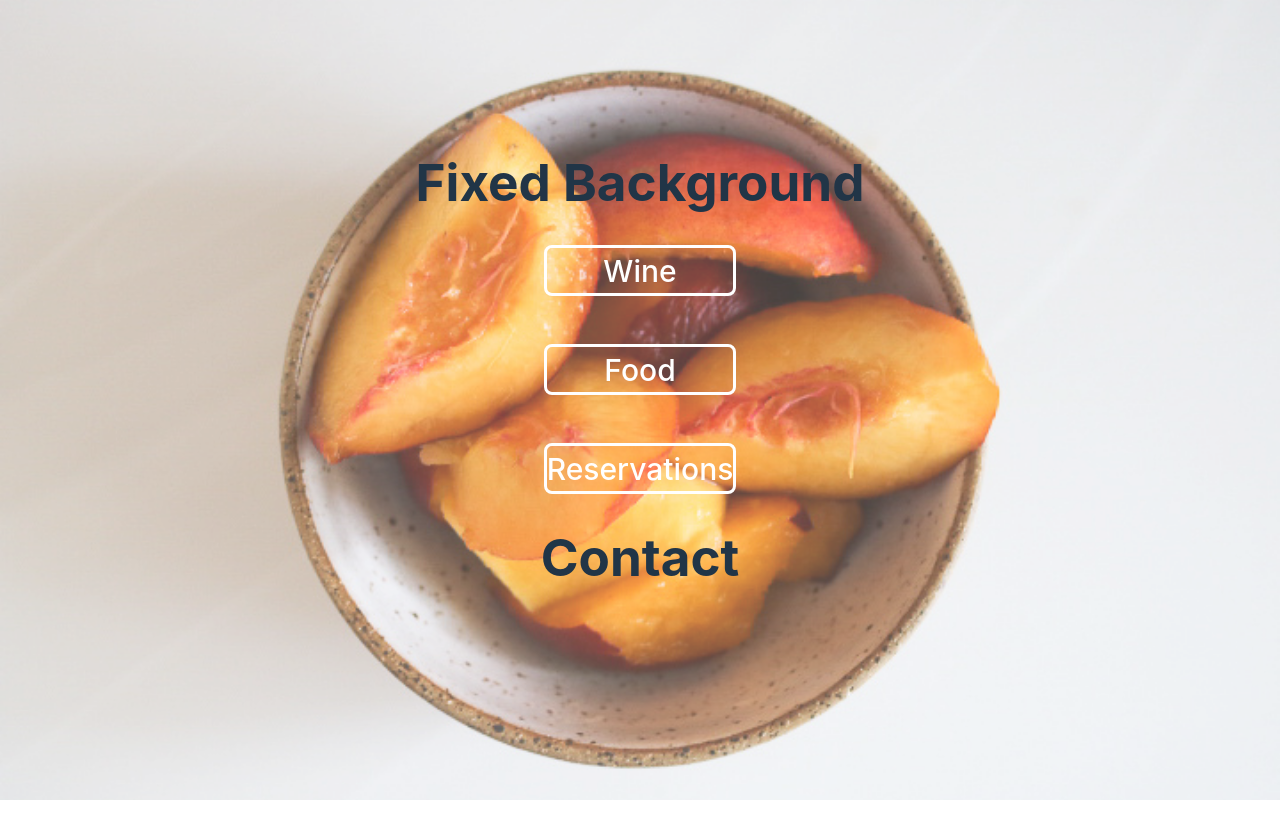
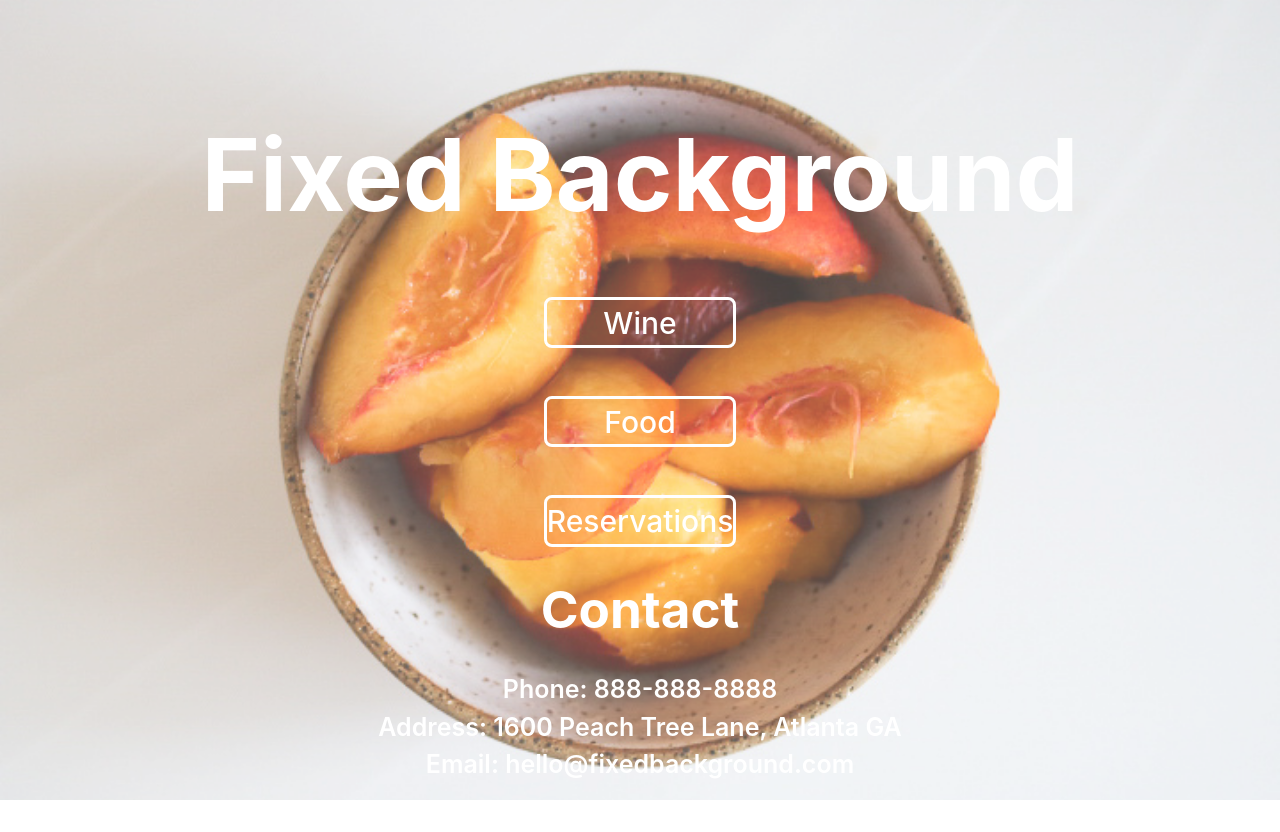
Before and after one commit to mjchin1/WebPageSamples, a React (Vite) app in the folder client/: page /fb in a window 1280 px wide. Before the commit the page ends 800 px from the top, so only its background shows below. Built offline with nearby package versions, Linux system fonts and the light colour scheme.

Commit message:
reformatting text

```diff
--- a/client/src/Components/FixedBackground.jsx
+++ b/client/src/Components/FixedBackground.jsx
@@ -14,7 +14,7 @@ export default function FixedBackground() {
     <>
     <div className="backgroundPic"><img src={peaches}/></div> <br/>
     <div className="pageContent">
-    <h1>Fixed Background</h1>
+    <h1 className="fbHeader">Fixed Background</h1>
 
     <div className="fixedBackgroundButtons">
     <button className="fbButton">Wine</button> <br/> <br/>
@@ -26,6 +26,9 @@ export default function FixedBackground() {
     <div className="menuCard"></div> */}
 
     <h1>Contact</h1>
+    <span className="contactInfo">Phone: 888-888-8888</span> <br/>
+    <span className="contactInfo">Address: 1600 Peach Tree Lane, Atlanta GA</span> <br/>
+    <span className="contactInfo">Email: hello@fixedbackground.com</span> <br/> <br/> <br/>
 
 
 
--- a/client/src/index.css
+++ b/client/src/index.css
@@ -1003,6 +1003,11 @@ img {
   left: 0;
 }
 
+.fbHeader {
+  font-size: 100px;
+  margin-top: 0;
+}
+
 .pageContent {
   width: 75vw;
   height: 70vh;
@@ -1015,6 +1020,7 @@ img {
   /* border: solid;
   border-color: white;
   border-width: thick;  */
+  color: white;
 }
 
 .menuCard {
@@ -1041,3 +1047,8 @@ img {
   align-items: center;
   margin: 0 auto;
 }
+
+.contactInfo {
+font-size: 25px;
+font-weight: 600;
+}
```
